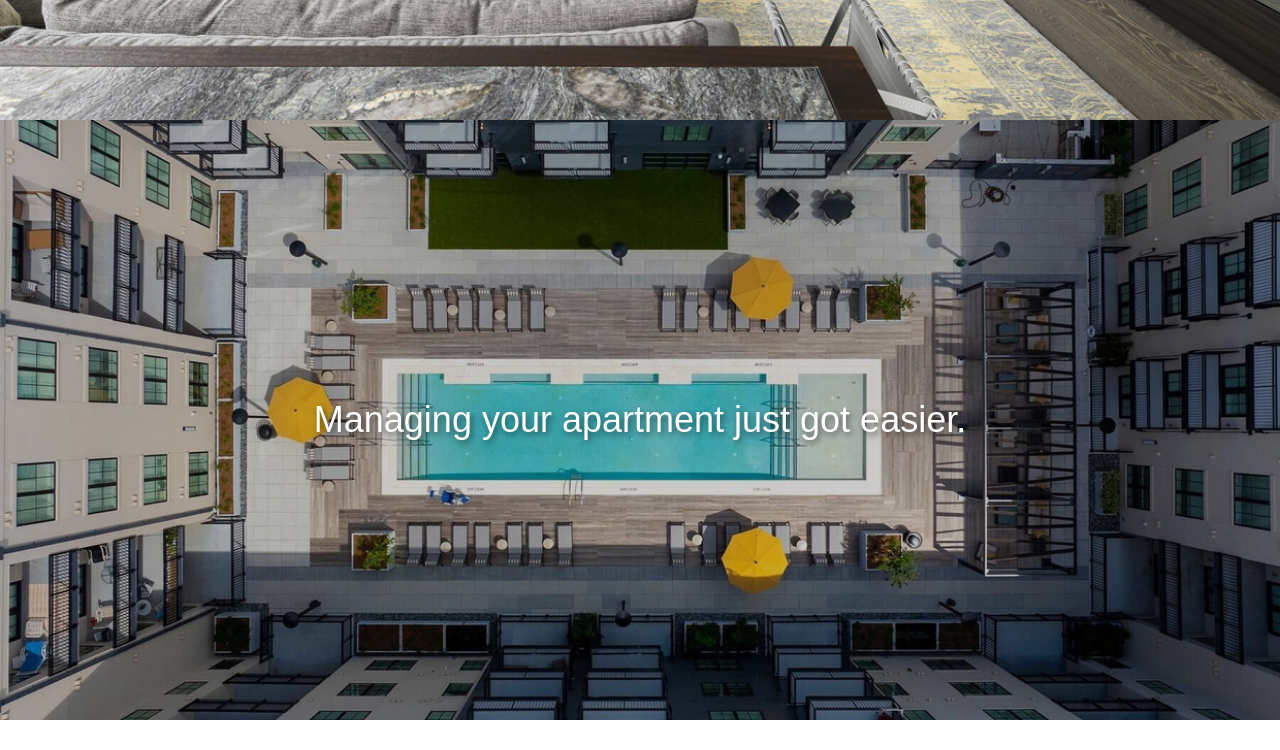
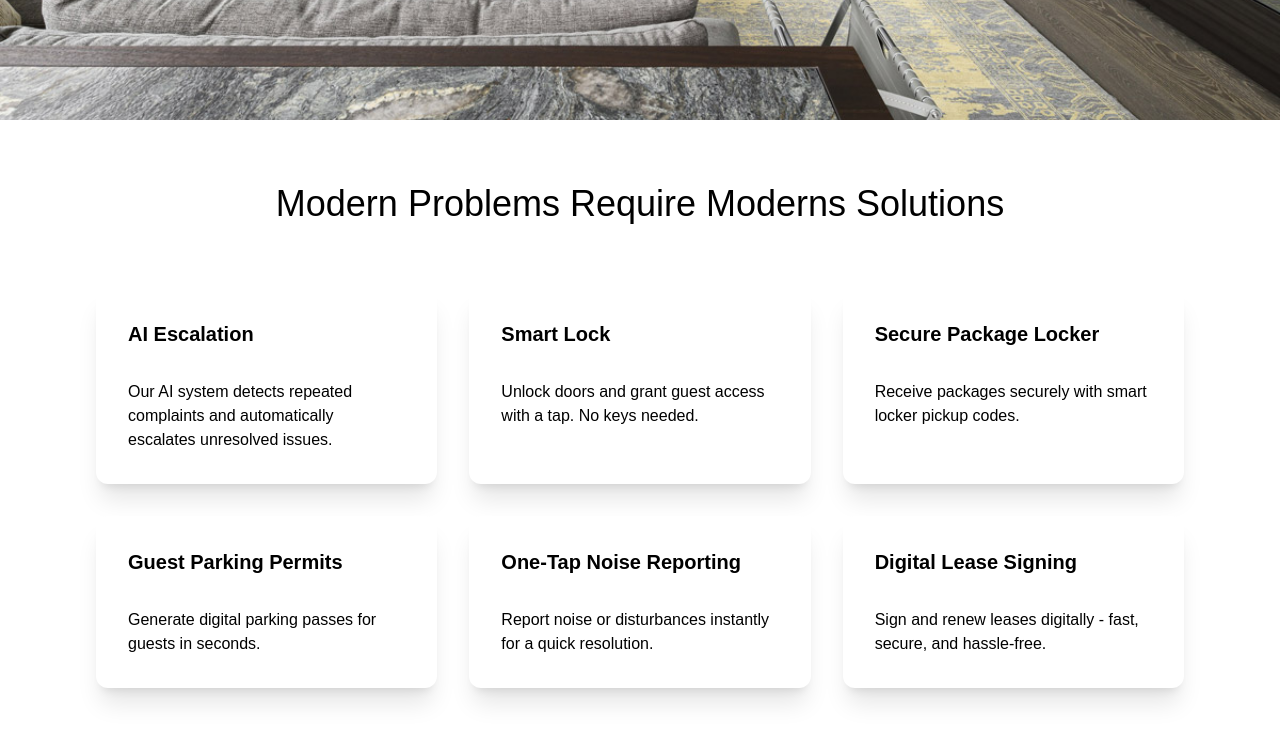
Before and after one commit to TheDThompsonDev/tenant-app, a Next.js app: page / in a window 1280 px wide. Shown: the part 760-1510 px from the top of the page. Built offline with nearby package versions, Linux system fonts and the light colour scheme.

Commit message:
feat: created feature highlight section and cards. (AP-177)

```diff
--- /dev/null
+++ b/src/app/components/FeatureCard.tsx
@@ -0,0 +1,13 @@
+interface FeatureCardProps {
+  title: string;
+  description: string;
+}
+
+export default function FeatureCard({ title, description }: FeatureCardProps) {
+  return (
+    <section className="bg-white text-black rounded-xl p-4 m-2 lg:m-4 shadow-xl">
+      <h3 className="text-md md:text-xl font-semibold p-4">{title}</h3>
+      <p className="text-left p-4">{description}</p>
+    </section>
+  );
+}
--- /dev/null
+++ b/src/app/components/FeatureHighlight.tsx
@@ -0,0 +1,23 @@
+import LABELS from "../constants/labels";
+import FeatureCard from "./FeatureCard";
+
+export default function FeatureHighlight() {
+  return (
+    <section className="bg-white py-8">
+      <section>
+        <h2 className="text-black text-4xl text-center flex justify-center items-center p-8">{LABELS.featureHighlight.title}</h2>
+      </section>
+      <section className="grid grid-cols-2 xl:grid-cols-3 grid-rows2 flex justify-center max-w-500 w-9/10  m-auto lg:p-4">
+        {LABELS.featureHighlight.featureCards.map((feature, index) => {
+          return (
+            <FeatureCard
+              key={feature.id}
+              title={feature.title}
+              description={feature.description}
+            />
+          );
+        })}
+      </section>
+    </section>
+  );
+}
--- a/src/app/constants/labels.ts
+++ b/src/app/constants/labels.ts
@@ -1,4 +1,40 @@
 const LABELS = {
+    featureHighlight: {
+      title: "Modern Problems Require Moderns Solutions",
+      featureCards: [
+        {
+          id:"feature-001",
+          title: "AI Escalation",
+          description: "Our AI system detects repeated complaints and automatically escalates unresolved issues."
+        },
+        {
+          id:"feature-002",
+          title:"Smart Lock ",
+          description:"Unlock doors and grant guest access with a tap. No keys needed.",
+        },
+        {
+          id:"feature-003",
+          title:"Secure Package Locker ",
+          description:"Receive packages securely with smart locker pickup codes.",
+        },
+        {
+          id:"feature-004",
+          title:"Guest Parking Permits",
+          description:"Generate digital parking passes for guests in seconds.",
+        },
+        {
+          id:"feature-005",
+          title:"One-Tap Noise Reporting",
+          description:"Report noise or disturbances instantly for a quick resolution.",
+        },
+        {
+          id:"feature-006",
+          title:"Digital Lease Signing",
+          description:"Sign and renew leases digitally - fast, secure, and hassle-free.",
+        },
+      ],
+    },
+
     contactUs: {
         title: "Contact Us",
         description:
--- a/src/app/page.tsx
+++ b/src/app/page.tsx
@@ -3,14 +3,16 @@ import Hero from "./components/Hero"
 import HeroPool from "./components/HeroPool"
 import ContactUs from "./components/ContactUs"
 import Header from "./components/Header"
+import FeatureHighlight from "./components/FeatureHighlight"
 
 export default function LandingPage() {
   return (
     <main>
       <Header />
       <Hero />
+      <FeatureHighlight />
       <HeroPool />
       <ContactUs />
     </main>
-  )
+  );
 }
```
